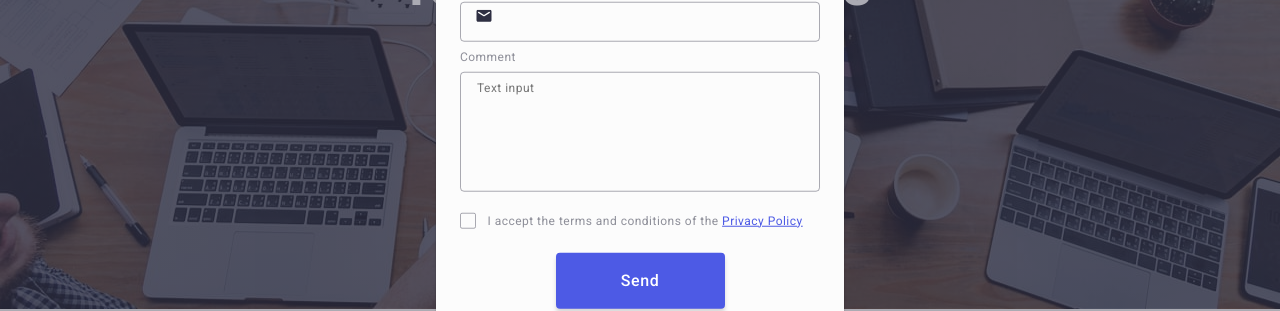
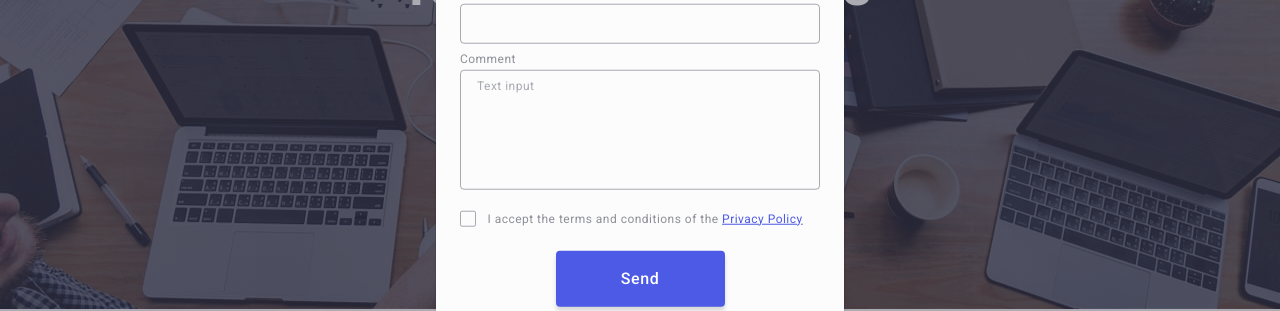
Before and after one commit to TeaRediT/goit-markup-hw-05, a plain HTML site: page index.html in a window 1280 px wide. Shown: the part 364-675 px from the top of the page. Drawn offline with nearby package versions, Linux system fonts and the light colour scheme.

Commit message:
fix placeholder in modal form

```diff
--- a/css/styles.css
+++ b/css/styles.css
@@ -704,7 +704,6 @@ img {
 }
 
 .modal-form-textarea {
-  margin-top: 4px;
   padding: 8px 16px;
   resize: none;
 
@@ -713,6 +712,9 @@ img {
   font-size: 12px;
   line-height: 1.17;
   letter-spacing: 0.04em;
+}
+
+.modal-form-textarea::placeholder {
   color: rgba(46, 47, 66, 0.4);
 }
 
```
